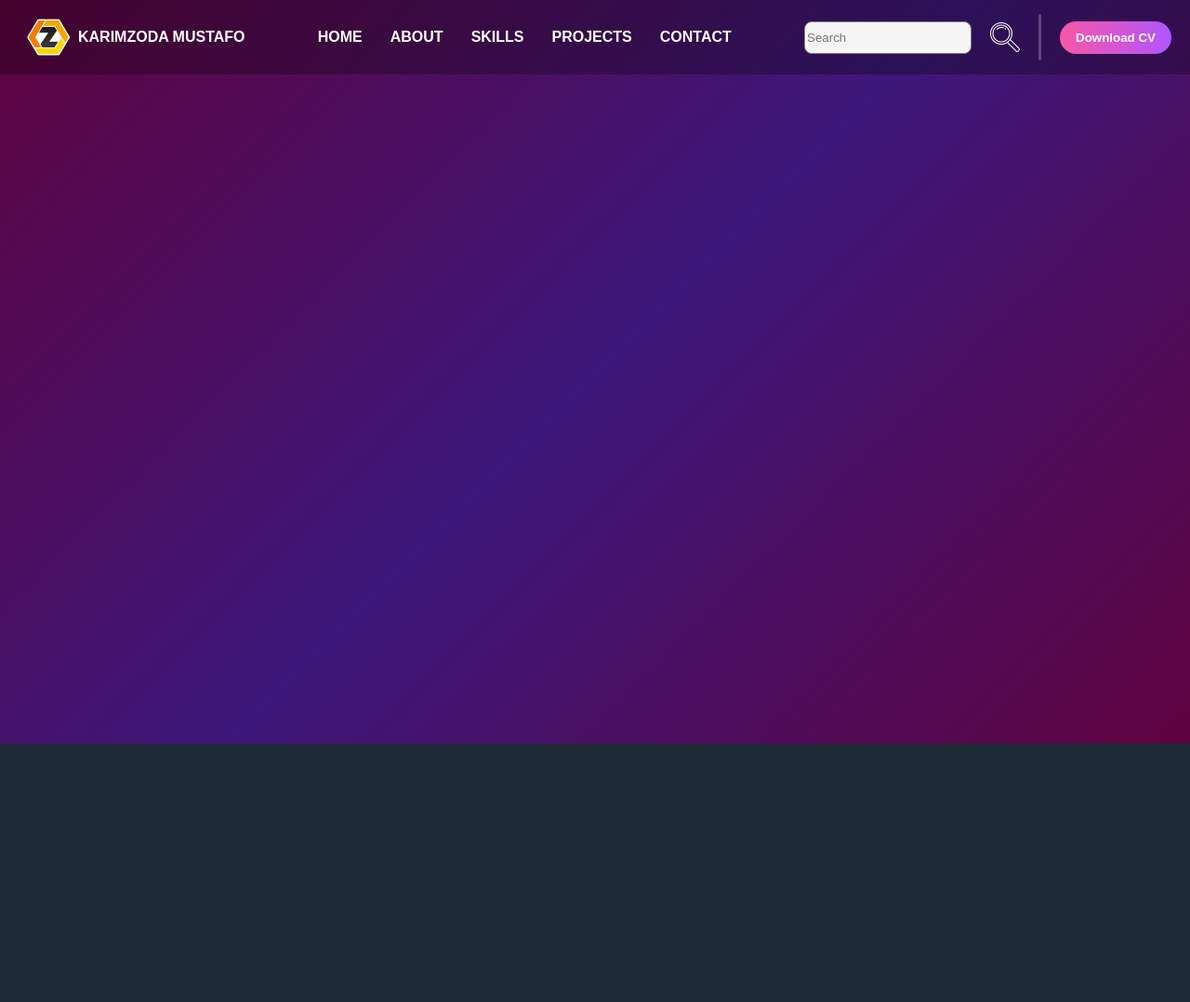
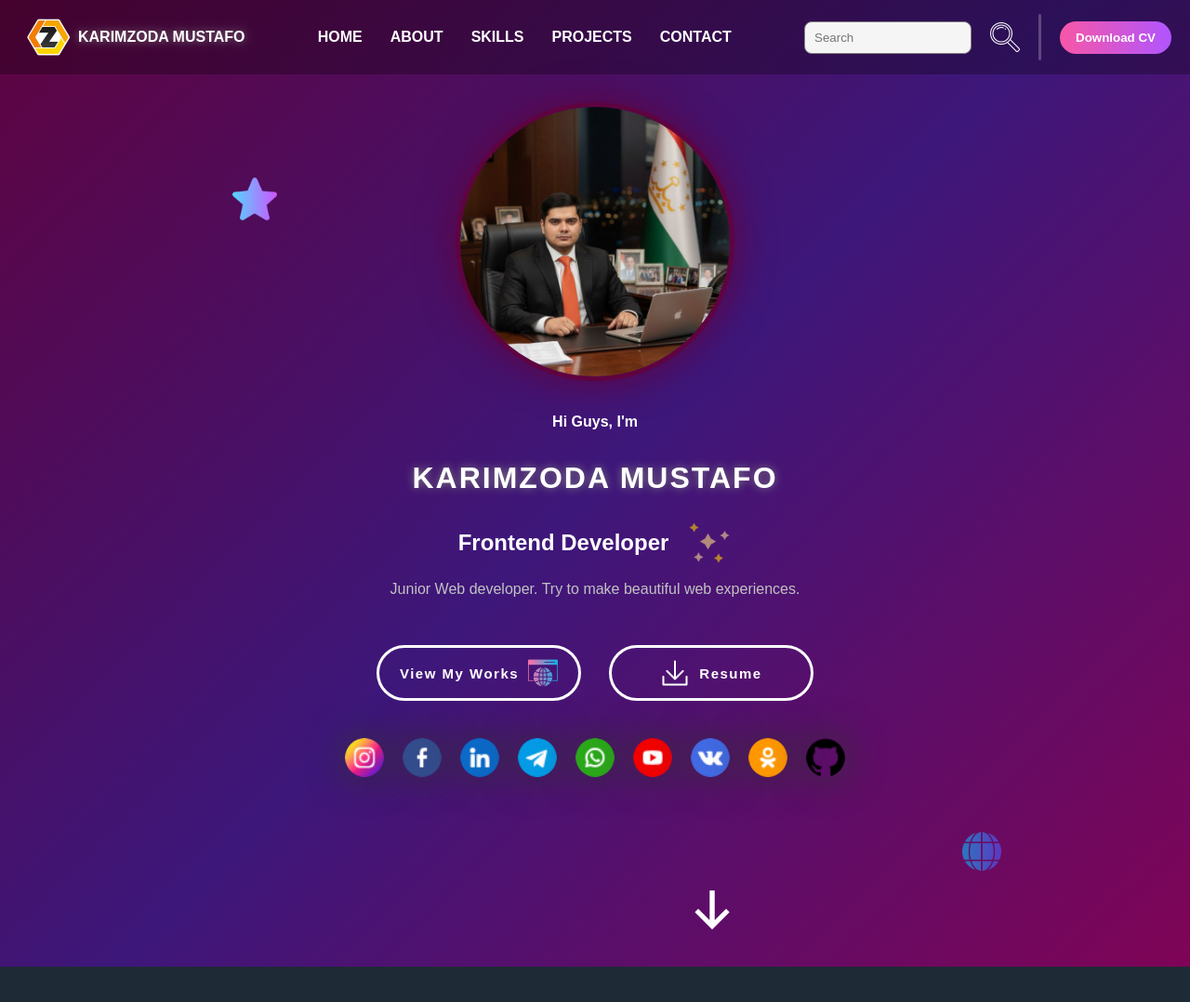
Before and after one commit to karimzade4444/Portfoliio, a plain HTML site: page index.html in a window 1280 px wide. Shown: the top 1078 px of the page at 93% size. Drawn offline with Linux system fonts and the light colour scheme.

Commit message:
Head for Laptop

```diff
--- a/index.html
+++ b/index.html
@@ -1,25 +1,62 @@
-<!DOCTYPE html>
+<!doctype html>
 <html lang="en">
   <head>
-    <meta charset="UTF-8">
-    <meta name="viewport" content="width=device-width, initial-scale=1.0">
+    <meta charset="UTF-8" />
+    <meta name="viewport" content="width=device-width, initial-scale=1.0" />
     <title>Portfolio</title>
-    <link rel="stylesheet" href="style.css">
+    <link rel="stylesheet" href="style.css" />
   </head>
   <body>
     <div class="Header">
       <div class="HeaderTop">
-<div class="Element1"><img src="img/icons/unnamed.png" alt="" style="width: 64px;"><p>KARIMZODA MUSTAFO</p></div>
-<div class="Element2"><p>HOME</p>
+        <div class="Element1">
+          <img src="img/icons/unnamed.png" alt="" style="width: 64px" />
+          <p>KARIMZODA MUSTAFO</p>
+        </div>
+        <div class="Element2">
+          <p>HOME</p>
           <p>ABOUT</p>
           <p>SKILLS</p>
           <p>PROJECTS</p>
-<p>CONTACT</p></div>
-<div class="Element3"><input type="text" class="Search" placeholder="Search"><img src="img/icons/free-icon-search-3495620.png" alt="" style="filter: invert(1);"><div class="AfterSearch"></div> <button class="CV">Download CV</button></div>
-<div class="Element4"><img src="img/icons/free-icon-menu-10308923.png" alt="" style="width: 48px; filter: invert(1);"></div>
-
+          <p>CONTACT</p>
+        </div>
+        <div class="Element3">
+          <input type="text" class="Search" placeholder="Search" /><img
+            src="img/icons/free-icon-search-3495620.png"
+            alt=""
+            style="filter: invert(1)"
+          />
+          <div class="AfterSearch"></div>
+          <button class="CV">Download CV</button>
+        </div>
+        <div class="Element4">
+          <img
+            src="img/icons/free-icon-menu-10308923.png"
+            alt=""
+            style="width: 48px; filter: invert(1)"
+          />
+        </div>
       </div>
 
+<div class="HeaderBottom">
+<img src="img/icons/free-icon-star-7589102.png" alt="" class="STAR">
+<img src="img/icons/free-icon-web-page-9800545.png" alt="" class="WEB">
+<div class="MEBOX"><img src="img/img/photo_2025-11-03_14-46-48.jpg" alt="" class="ME"></div>
+<div class="HBCenter">
+<p style="padding-top: 20px;">Hi Guys, I'm</p>
+<h1>KARIMZODA MUSTAFO</h1>
+<div class="FD"><h2>Frontend Developer </h2><img src="img/icons/free-icon-stars-3266390.png" alt="" class="STARS"></div>
+<p style="color: rgb(194, 194, 194); font-weight: 200;">Junior Web developer. Try to make beautiful web experiences.</p>
+</div>
+<div  class="Button">
+<button class="BUT1">View My Works <img src="img/icons/free-icon-web-browser-9415542.png" alt=""></button>
+<button class="BUT2"><img src="img/icons/free-icon-internet-download-manager-13876813.png" alt="" style="filter: invert(1);"> Resume </button>
+</div>
+<div class="Follow">
+<img src="img/icons/free-icon-instagram-3955024.png" alt="" class="f1"><img src="img/icons/free-icon-facebook-4494475.png" alt="" class="f1"><img src="img/icons/free-icon-linkedin-4494497.png" alt="" class="f1"><img src="img/icons/free-icon-telegram-2111646.png" alt="" class="f1"><img src="img/icons/free-icon-whatsapp-4494494.png" alt="" class="f1"><img src="img/icons/free-icon-youtube-4494485.png" alt="" class="f1"><img src="img/icons/free-icon-vk-3670055.png" alt="" class="f1"><img src="img/icons/free-icon-odnoklassniki-3670250.png" alt="" class="f1"><img src="img/icons/free-icon-github-2111432.png" alt="" class="f1">
+</div>
+</div>
+<img src="img/icons/free-icon-down-arrow-5772127.png" alt="" class="DOWN">
     </div>
   </body>
 </html>
--- a/style.css
+++ b/style.css
@@ -15,8 +15,9 @@ p{
 
 .Header{
 width: 100%;
-height: 100vh;
-background: linear-gradient(135deg, #5f0340, #3d177a, #5f0340);
+height: 130vh;
+background: linear-gradient(135deg, #5f0340, #3d177a, #7f0456);
+position: relative;
 }
 .HeaderTop{
     width: 100%;
@@ -26,12 +27,19 @@ background: linear-gradient(135deg, #5f0340, #3d177a, #5f0340);
     justify-content: space-between;
     align-items: center;
     padding: 0 20px;
+    position: sticky;
+    top: 0;
 }
 .Element1{
     display: flex;
     justify-content: center;
     align-items: center;
 }
+
+.Element1 p{
+    text-shadow: 0 0 10px gray;
+}
+
 .Element2{
     display: flex;
     justify-content: center;
@@ -68,7 +76,7 @@ cursor: pointer;
     display: flex;
     justify-content: center;
     align-items: center;
-
+    padding-left: 10px;
 }
 .AfterSearch{
     width: 3px;
@@ -84,12 +92,192 @@ cursor: pointer;
     border-radius: 50px;
     border: 0px;
     font-weight: bold;
+     cursor: pointer;
 }
 .CV:hover{
     background: #5f0340;
+}
+
+.HeaderBottom{
+width: 80%;
+margin: auto;
+display: flex;
+justify-content: center;
+align-items: center;
+flex-direction: column;
+padding-top: 30px;
+
+}
+.HBCenter{
+display: flex;
+justify-content: center;
+align-items: center;
+flex-direction: column;
+line-height: 2.5;
+color: white;
+position: relative;
+}
+.HBCenter h1{
+font-weight: 900;
+letter-spacing: 2px;
+text-shadow: 0 0 10px gray;
+}
+
+.FD{
+    display: flex;
+    justify-content: center;
+    align-items: center;
+    font-weight: 700;
+    gap: 20px;
+}
+
+@keyframes opacit {
+  0% {
+    opacity: 1;
+  }
+  50% {
+    opacity: 0.5;
+  }
+  100% {
+    opacity: 1;
+  }
+}
+
+.ME{
+width: 300px;
+border-radius: 300px;
+border: 5px solid #5f0340;
+box-shadow: 0 0 40px #5f0340;
+animation: opacit 5s infinite ease-in-out;
+}
+
+@keyframes tops {
+  0% {
+    transform: translateY(0);
+  }
+  50% {
+    transform: translateY(-20px);
+  }
+  100% {
+    transform: translateY(0);
+  }
+}
+
+
+.STAR{
+    width: 48px;
+position: absolute;
+left: 250px;
+top: 200px;
+animation: tops 4s infinite ease-in-out;
+}
+
+@keyframes opac {
+  0% {
+    opacity: 1;
+  }
+  50% {
+    opacity: 0.2;
+  }
+  100% {
+    opacity: 1;
+  }
+}
+
+
+.WEB{
+    width: 48px;
+position: absolute;
+right: 200px;
+bottom: 100px;
+animation: opac 4s infinite ease-in-out ;
+}
+.STARS{
+    width: 48px;
+animation: opac 4s infinite  ease-in-out;
+}
+.BUT1{
+width: 220px;
+height: 60px;
+background-color: rgba(0, 0, 0, 0);
+border-radius: 50px;
+border: 3px solid white;
+color: white;
+display: flex;
+justify-content: center;
+align-items: center;
+gap: 10px;
+font-weight: bolder;
+font-size: 15px;
+letter-spacing: 1.5px;
+transition: 1.5s;
+cursor: pointer;
+}
+.BUT2{
+width: 220px;
+height: 60px;
+background-color: rgba(0, 0, 0, 0);
+border-radius: 50px;
+border: 3px solid white;
+color: white;
+display: flex;
+justify-content: center;
+align-items: center;
+gap: 10px;
+font-weight: bolder;
+font-size: 15px;
+letter-spacing: 1.5px;
+transition: 0.5s;
+cursor: pointer;
+}
+.Button{
+    display: flex;
+    justify-content: center;
+    align-items: center;
+    gap: 30px;
+    padding-top: 40px;
+}
+
+.BUT1:hover, .BUT2:hover{
+background-color: white;
+color: #f857a6;
+
+}
+
+.Follow{
+    display: flex;
+    justify-content: center;
+    align-items: center;
+    gap: 20px;
+    padding-top: 40px;
+}
+.f1{
+    border-radius: 50px;
+    box-shadow: 0 0 40px rgb(50, 50, 50);
+    cursor: pointer;
+    width: 42px;
+}
+@keyframes to-top {
+    0% {
+        transform: translateY(0);
+    }
+    50% {
+        transform: translateY(-20px);
+    }
+    100% {
+        transform: translateY(0);
+    }
+}
+
+.DOWN{
+    position: absolute;
+    filter: invert(1);
+    width: 42px;
+    bottom: 20px;
+    left: 745px;
+    animation: to-top 2s infinite ease-in-out;
     cursor: pointer;
 }
-
 
 @media(max-width:768px){
 .Element2{
```
Also changed, not shown: img/icons/free-icon-down-arrow-5772127.png (added), img/icons/free-icon-internet-download-manager-13876813.png (added), img/icons/free-icon-star-7589102.png (added), img/icons/free-icon-stars-3266390.png (added), img/icons/free-icon-web-browser-9415542.png (added), img/icons/free-icon-web-page-9800545.png (added). Lines whose indentation alone changed are shown as unchanged.
